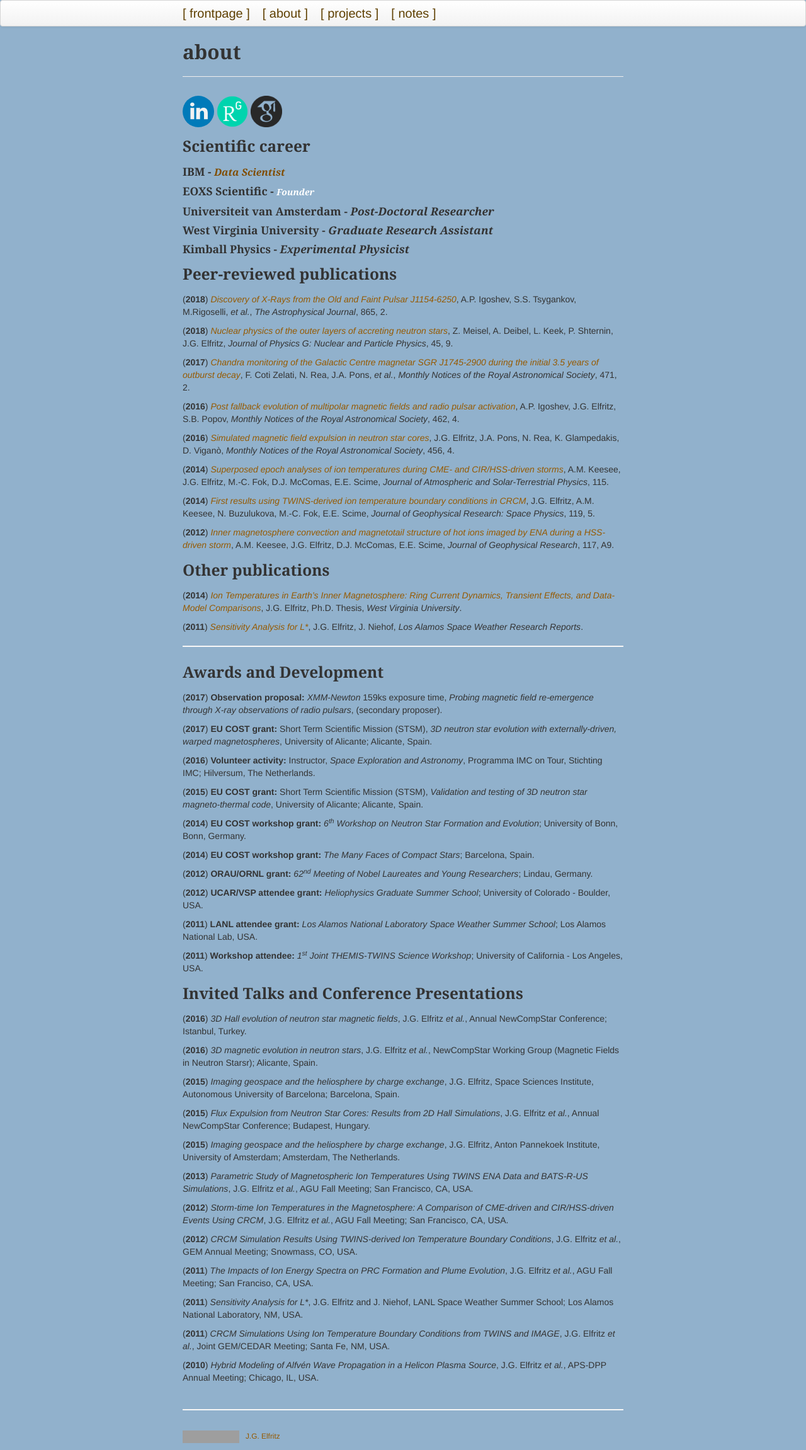
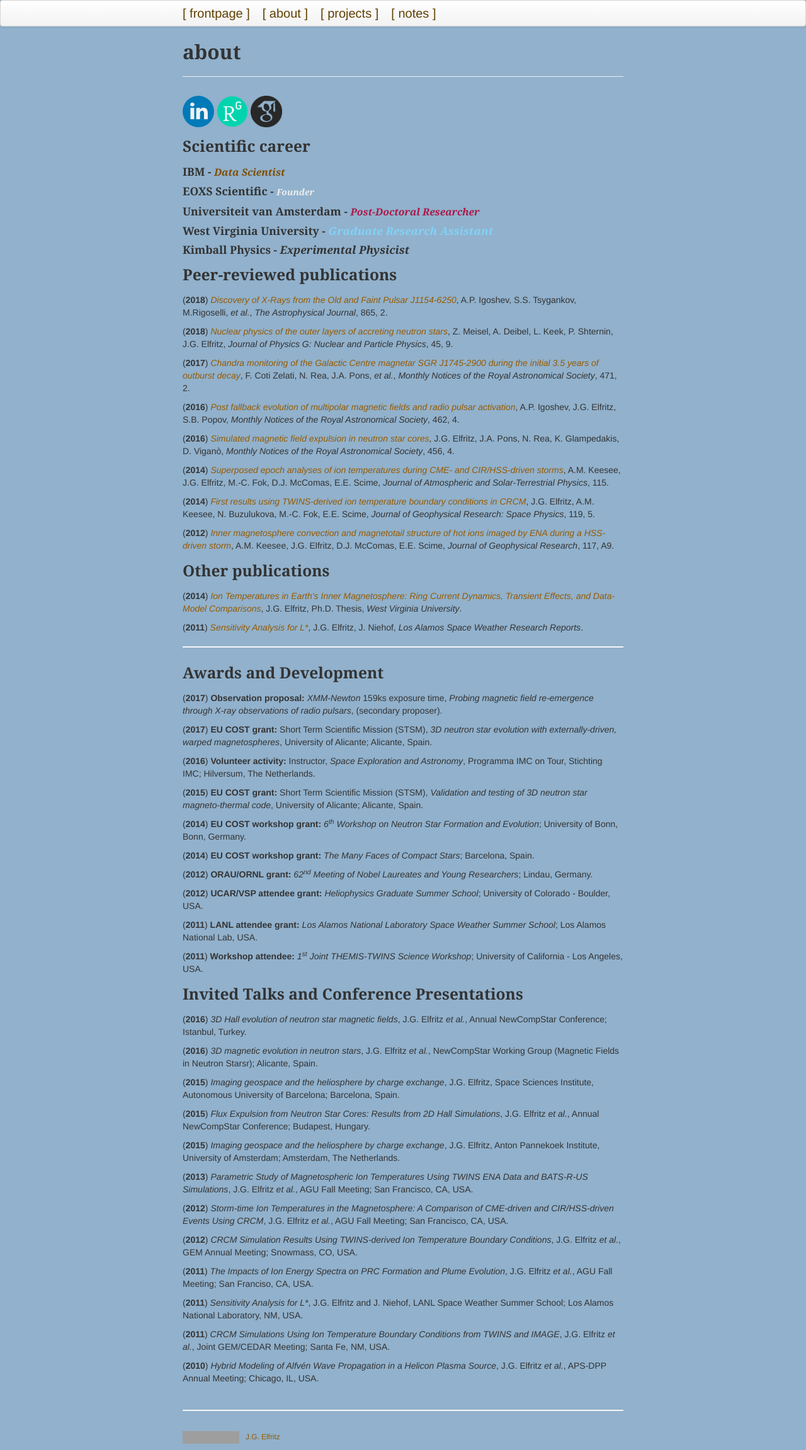
Before and after one commit to justinelfritz/justinelfritz.github.io, a Jekyll site: the page built from pages/about.md, in a window 1280 px wide. Shown: the whole page at 63% size. Built offline with Jekyll 4.4.1, drawn with Linux system fonts in a browser that asks for light colours; grey boxes are pictures that could not be loaded.

Commit message:
more about formatting runs

```diff
--- a/pages/about.md
+++ b/pages/about.md
@@ -10,11 +10,11 @@ description: general synopsis and motivation
 
 #### **IBM** - <span style="font-size:0.9em; font-style:italic; color:#804d00">Data Scientist</span>
 
-#### **EOXS Scientific** - <span style="font-size:0.8em; font-style:italic; color:#ffffff">Founder</span>
+#### **EOXS Scientific** - <span style="font-size:0.8em; font-style:italic; color:#eeeeee">Founder</span>
 
-#### **Universiteit van Amsterdam** - *Post-Doctoral Researcher*
+#### **Universiteit van Amsterdam** - <span style="font-size:0.9em; color:#ac1849; font-style:italic">Post-Doctoral Researcher</span>
 
-#### **West Virginia University** - *Graduate Research Assistant*
+#### **West Virginia University** - <span style="font-size=0.9em; color:#83d1f6; font-style:italic">Graduate Research Assistant</span>
 
 #### **Kimball Physics** - *Experimental Physicist*
 
```
